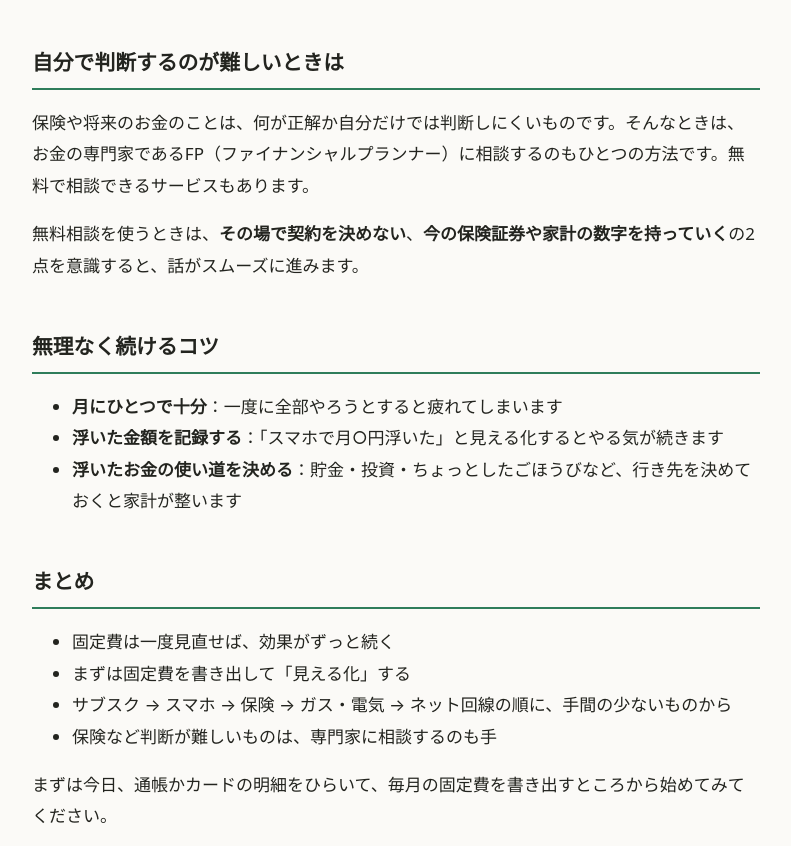
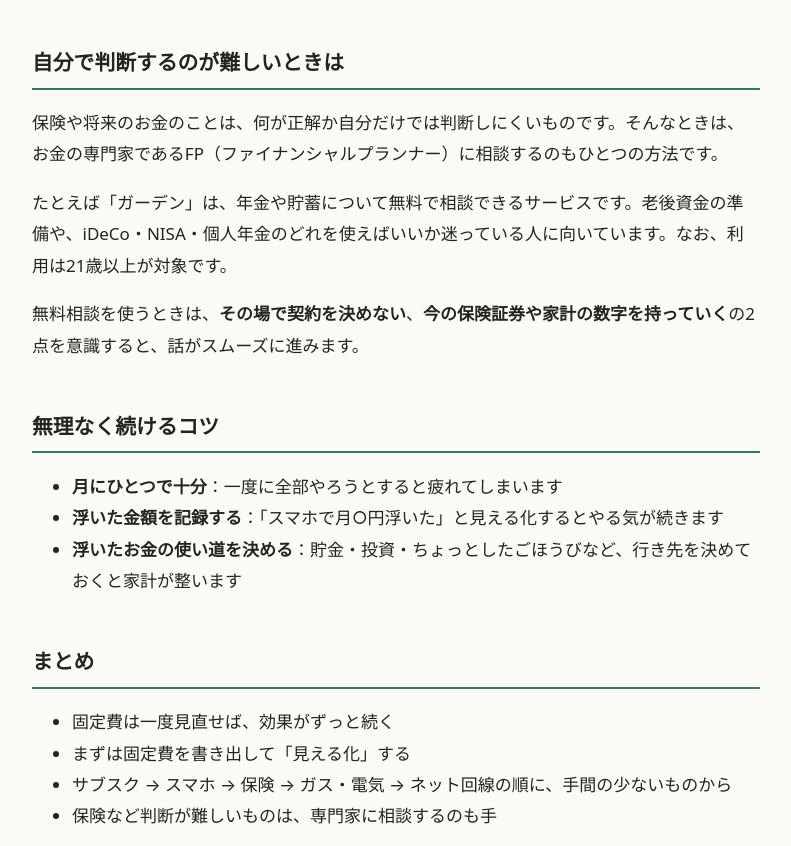
Before and after one commit to kilo-cw/kotei-hi-blog, an Astro site: page /posts/kotei-hi-minaoshi-junban in a window 1280 px wide. Shown: the part 2695-3541 px from the top of the page, without its empty margins (244-1035 px from the left). Built offline with nearby package versions, Linux system fonts and the light colour scheme; Astro itself is replaced by a stand-in of ours.

Commit message:
ガーデンの提携情報を反映（紹介文・記事の説明・案件メモ）
Co-Authored-By: Claude Opus 5.5 <noreply@anthropic.com>
Claude-Session: https://claude.ai/code/session_016eH7XVHB2XNG2kWDnVPBQj

```diff
--- a/src/content/posts/kotei-hi-minaoshi-junban.mdx
+++ b/src/content/posts/kotei-hi-minaoshi-junban.mdx
@@ -74,7 +74,9 @@ draft: false
 
 ## 自分で判断するのが難しいときは
 
-保険や将来のお金のことは、何が正解か自分だけでは判断しにくいものです。そんなときは、お金の専門家であるFP（ファイナンシャルプランナー）に相談するのもひとつの方法です。無料で相談できるサービスもあります。
+保険や将来のお金のことは、何が正解か自分だけでは判断しにくいものです。そんなときは、お金の専門家であるFP（ファイナンシャルプランナー）に相談するのもひとつの方法です。
+
+たとえば「ガーデン」は、年金や貯蓄について無料で相談できるサービスです。老後資金の準備や、iDeCo・NISA・個人年金のどれを使えばいいか迷っている人に向いています。なお、利用は21歳以上が対象です。
 
 <AffiliateBox id="garden_fp" />
 
--- a/src/data/programs.ts
+++ b/src/data/programs.ts
@@ -77,13 +77,13 @@ export const PROGRAMS: Record<string, Program> = {
     checkedAt: '2026-11-10',
   },
   garden_fp: {
-    name: 'ガーデン（FP無料相談）',
+    name: 'ガーデン（年金・貯蓄の無料相談）',
     category: '家計全体',
-    catch: '老後資金・資産形成をFPに無料で相談',
+    catch: 'iDeCo・NISA・個人年金など、将来のお金をFPに無料相談',
     cta: 'ガーデンでFPに相談する',
     url: '',
-    reward: '初回対面無料相談実施 10,250円',
-    checkedAt: '2026-11-10',
+    reward: '初回面談 10,250円',
+    checkedAt: '2026-11-20',
   },
   manecafe: {
     name: 'マネカフェ',
```
Also changed, not shown: docs/a8-programs.md (+7 -0 lines).
